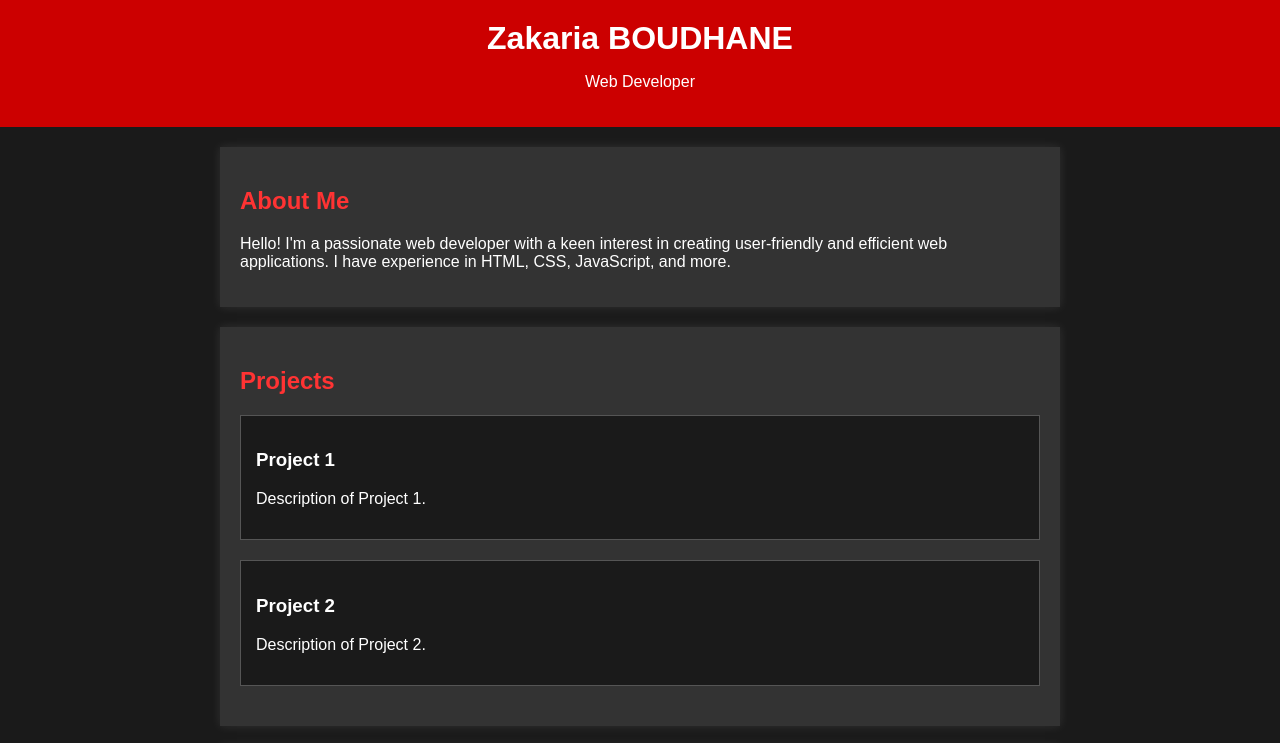
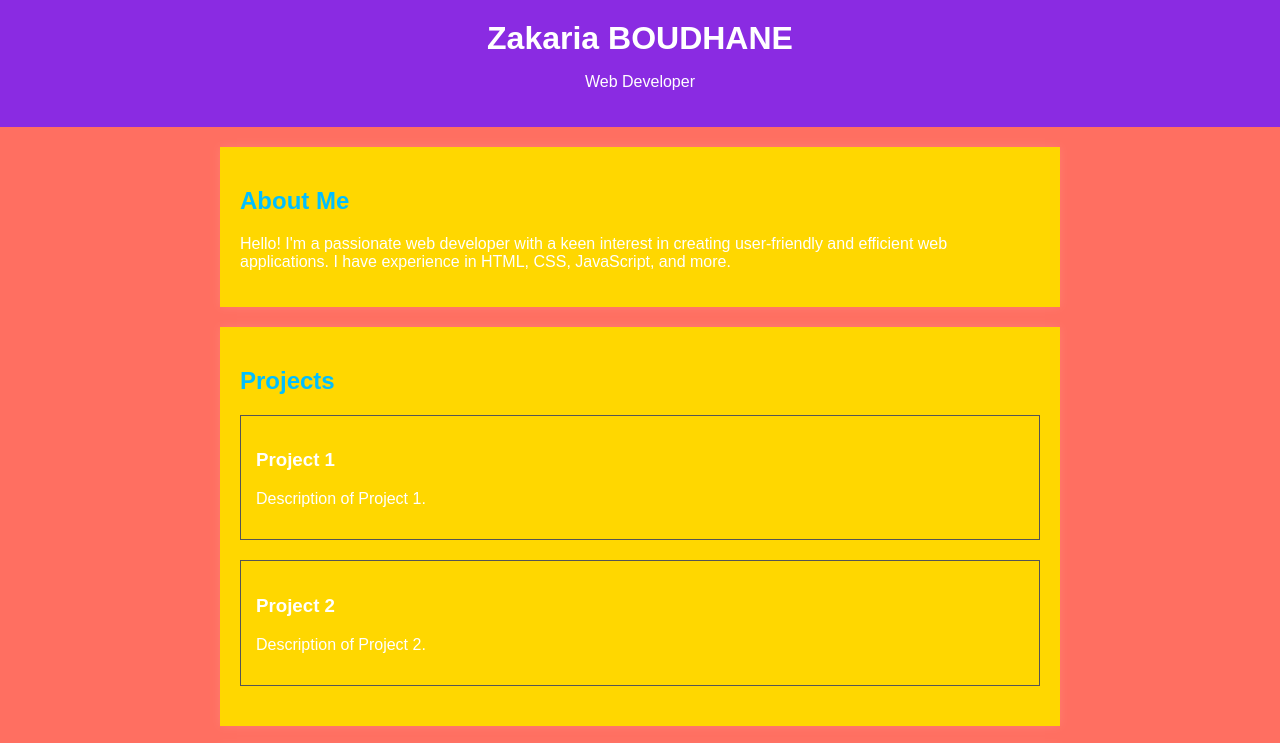
Before and after one commit to Zakaria-BOUDHANE/portfolio, a plain HTML site: page index.html in a window 1280 px wide. Shown: the top 743 px of the page. Drawn offline with Linux system fonts and the light colour scheme.

Commit message:
Update styles.css

```diff
--- a/styles.css
+++ b/styles.css
@@ -2,13 +2,13 @@ body {
     font-family: 'Arial', sans-serif;
     margin: 0;
     padding: 0;
-    background-color: #1a1a1a;
+    background-color: #FF6F61; /* Brilliant red-orange color */
     color: #fff;
     transition: background-color 0.3s ease-in-out;
 }
 
 header {
-    background-color: #ff3333;
+    background-color: #00BFFF; /* Brilliant blue color */
     text-align: center;
     padding: 20px;
     transition: background-color 0.3s ease-in-out;
@@ -16,29 +16,55 @@ header {
 
 header:hover,
 footer:hover {
-    background-color: #cc0000;
+    background-color: #8A2BE2; /* Dark violet color */
 }
 
 header h1 {
     margin: 0;
     font-size: 2em;
+    animation: bounce 1s infinite; /* Bouncing animation */
+}
+
+@keyframes bounce {
+    0%, 20%, 50%, 80%, 100% {
+        transform: translateY(0);
+    }
+    40% {
+        transform: translateY(-20px);
+    }
+    60% {
+        transform: translateY(-10px);
+    }
 }
 
 section {
     max-width: 800px;
     margin: 20px auto;
     padding: 20px;
-    background-color: #333;
+    background-color: #FFD700; /* Brilliant gold color */
     box-shadow: 0 0 10px rgba(255, 255, 255, 0.1);
     transition: box-shadow 0.3s ease-in-out;
 }
 
 section:hover {
     box-shadow: 0 0 15px rgba(255, 255, 255, 0.2);
+    transform: scale(1.02); /* Slight scaling on hover */
 }
 
 h2 {
-    color: #ff3333;
+    color: #00BFFF; /* Brilliant blue color */
+    animation: fadeInUp 1s ease-out; /* Fade-in animation */
+}
+
+@keyframes fadeInUp {
+    from {
+        opacity: 0;
+        transform: translateY(20px);
+    }
+    to {
+        opacity: 1;
+        transform: translateY(0);
+    }
 }
 
 ul {
@@ -53,7 +79,7 @@ li {
 footer {
     text-align: center;
     padding: 10px;
-    background-color: #cc0000;
+    background-color: #8A2BE2; /* Dark violet color */
     transition: background-color 0.3s ease-in-out;
 }
 
@@ -61,10 +87,10 @@ footer {
     margin-bottom: 20px;
     padding: 15px;
     border: 1px solid #555;
-    background-color: #1a1a1a;
+    background-color: #FFD700; /* Brilliant gold color */
     transition: transform 0.3s ease-in-out;
 }
 
 #projects .project:hover {
-    transform: scale(1.03);
+    transform: scale(1.05); /* Scaling on hover */
 }
```
